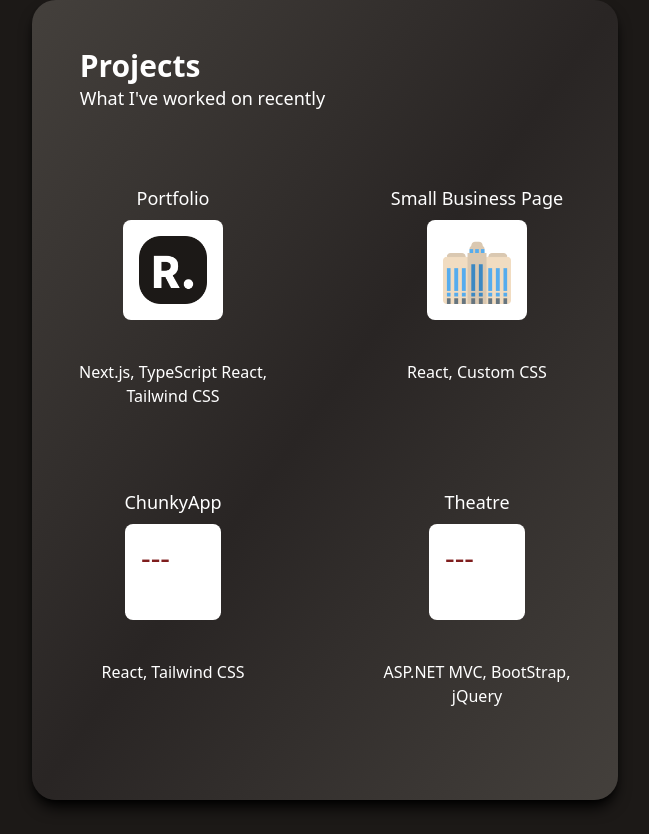
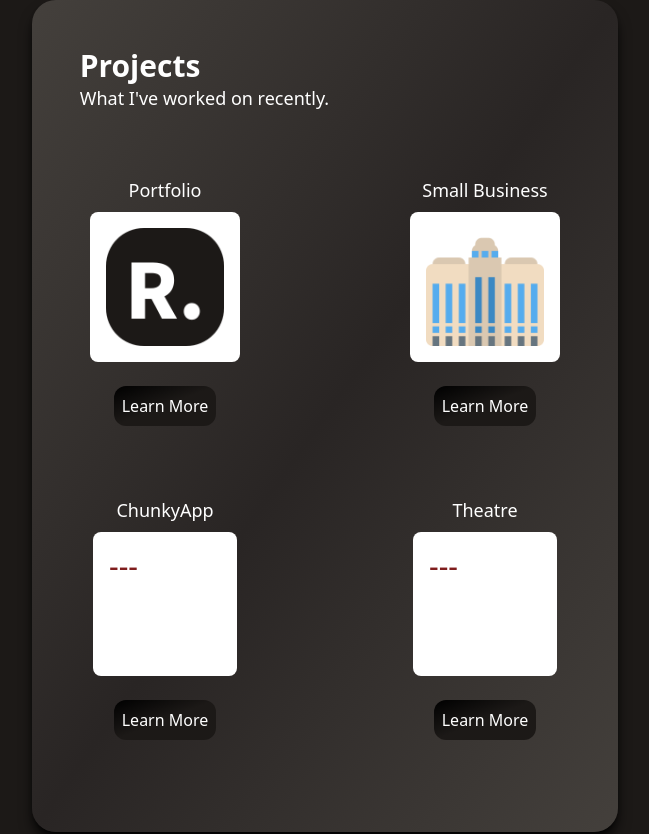
Before and after one commit to ramvilsil/portfolio, a Next.js app: page / in a window 1280 px wide. Shown: the part 912-1746 px from the top of the page, without its empty margins (315-964 px from the left). Built offline with nearby package versions, Linux system fonts and the light colour scheme.

Commit message:
updated projects/project section (#1)
- added redirect buttons to the projects section of the main page
- added rough draft of description texts
- added/modified subheaders on sections
- disabled user-select

```diff
--- a/components/About.tsx
+++ b/components/About.tsx
@@ -8,7 +8,7 @@ const About = () => {
             <div className="bg-gradient-to-br from-stone-700 via-stone-800 to-stone-700 text-white rounded-3xl p-8 shadow-lg shadow-black">
 
                 {/* Title */}
-                <h1 className="text-white w-max text-3xl m-4 font-semibold">About<div className="text-lg font-normal portrait:hidden">My backstory & what I wish to bring</div></h1>
+                <h1 className="text-white w-max text-3xl m-4 font-semibold">About<div className="text-lg font-normal portrait:hidden">My backstory & what I wish to bring.</div></h1>
 
                 <div className="flex items-center">
 
--- a/components/Contact.tsx
+++ b/components/Contact.tsx
@@ -45,7 +45,7 @@ const Contact = () => {
                                 <div className='flex flex-col py-2'>
                                     <label className='text-sm py-2 font-light'>Message</label>
                                     <textarea
-                                        className='border-2 rounded-lg p-3 text-stone-900'
+                                        className='border-2 rounded-lg p-3 text-stone-900 resize-none'
                                         rows={10}
                                         name='message'
                                     ></textarea>
--- a/components/Projects.tsx
+++ b/components/Projects.tsx
@@ -12,87 +12,77 @@ const Projects = () => {
             <div className="bg-gradient-to-br from-stone-700 via-stone-800 to-stone-700 rounded-3xl p-8 shadow-lg shadow-black">
 
                 {/* Title */}
-                <h1 className="text-white w-max rounded-lg text-3xl m-4 mb-12 font-semibold">Projects<div className="text-lg font-normal portrait:hidden">What I've worked on recently</div></h1>
+                <h1 className="text-white w-max rounded-lg text-3xl m-4 mb-12 font-semibold">Projects<div className="text-lg font-normal portrait:hidden">What I've worked on recently.</div></h1>
 
-
-                {/* Might be better to switch to grid instead of flex to add more rows */}
                 <div className="flex justify-evenly items-center flex-col ">
 
+                    {/* Wide Screens -  Row 1 */}
                     <div className="flex portrait:flex-col">
 
-                        <Link href='projects/portfolio'>
+                        {/* Wide Screens -  Column 1 */}
+                        <div className="w-72 h-72 text-white m-4 flex flex-col items-center">
 
-                            <div className="w-72 h-72 text-white rounded-2xl p-4 flex flex-col items-center hover:bg-gradient-to-br from-black via-stone-900 to-stone-900 m-2">
+                            <div className="text-lg">Portfolio</div>
 
-                                <div className="text-lg">Portfolio</div>
+                            <Image className='bg-white rounded-lg m-2 p-4' height={150} src={Project1Thumb} alt='/'/>
 
-                                <Image className='bg-white rounded-lg m-2 p-4' height={100} src={Project1Thumb} alt='/'/>
+                            <Link href='projects/portfolio'>
 
-                                <div className="text-center rounded-lg m-8 font-light">
-                                    Next.js, TypeScript React, Tailwind CSS
-                                </div>
+                                <div className="bg-gradient-to-br from-black via-stone-900 to-stone-900 p-2 pt-2 pb-2 m-4 rounded-xl hover:opacity-60">Learn More</div>
 
-                            </div>
+                            </Link>
 
-                        </Link>
+                        </div>
 
-                        <hr className="hidden portrait:flex m-4"></hr>
+                        {/* Wide Screens -  Column 2 */}
+                        <div className="w-72 h-72 text-white m-4 flex flex-col items-center">
 
-                        <Link href='projects/small-business'>
+                            <div className="text-lg">Small Business</div>
 
-                            <div className="w-72 h-72 text-white rounded-2xl p-4 flex flex-col items-center hover:bg-gradient-to-br from-black via-stone-900 to-stone-900 m-2">
+                            <Image className='bg-white rounded-lg m-2 p-4' height={150} src={Project2Thumb} alt='/'/>
 
-                                <div className="text-lg">Small Business Page</div>
+                            <Link href='projects/small-business'>
 
-                                <Image className='bg-white rounded-lg m-2 p-4' height={100} src={Project2Thumb} alt='/'/>
+                                <div className="bg-gradient-to-br from-black via-stone-900 to-stone-900 p-2 pt-2 pb-2 m-4 rounded-xl hover:opacity-60">Learn More</div>
 
-                                <div className="text-center rounded-lg m-8 font-light">
-                                    React, Custom CSS
-                                </div>
+                            </Link>
 
-                            </div>
-
-                        </Link>
+                        </div>
 
                     </div>
 
+                    {/* Wide Screens -  Row 2 */}
                     <div className="flex portrait:flex-col">
 
-                        <hr className="hidden portrait:flex m-4"></hr>
+                        {/* Wide Screens -  Column 2 */}
+                        <div className="w-72 h-72 text-white m-4 flex flex-col items-center">
 
-                        <Link href='projects/portfolio'>
+                            <div className="text-lg">ChunkyApp</div>
 
-                            <div className="w-72 h-72 text-white rounded-2xl p-4 flex flex-col items-center hover:bg-gradient-to-br from-black via-stone-900 to-stone-900 m-2">
+                            <div className='bg-white rounded-lg m-2 p-4 h-36 w-36 text-red-900 text-3xl'>---</div>
 
-                                <div className="text-lg">ChunkyApp</div>
+                            <Link href='/'>
 
-                                <div className='bg-white rounded-lg m-2 p-4 h-24 w-24 text-red-900 text-3xl'>---</div>
+                                <div className="bg-gradient-to-br from-black via-stone-900 to-stone-900 p-2 pt-2 pb-2 m-4 rounded-xl hover:opacity-60">Learn More</div>
 
-                                <div className="text-center rounded-lg m-8 font-light">
-                                    React, Tailwind CSS
-                                </div>
+                            </Link>
 
-                            </div>
+                        </div>
 
-                        </Link>
+                        {/* Wide Screens -  Column 2 */}
+                        <div className="w-72 h-72 text-white m-4 flex flex-col items-center">
 
-                        <hr className="hidden portrait:flex m-4"></hr>
+                            <div className="text-lg">Theatre</div>
 
-                        <Link href='projects/theatre'>
+                            <div className='bg-white rounded-lg m-2 p-4 h-36 w-36 text-red-900 text-3xl'>---</div>
 
-                            <div className="w-72 h-72 text-white rounded-2xl p-4 flex flex-col items-center hover:bg-gradient-to-br from-black via-stone-900 to-stone-900 m-2">
+                            <Link href='projects/theatre'>
 
-                                <div className="text-lg">Theatre</div>
+                                <div className="bg-gradient-to-br from-black via-stone-900 to-stone-900 p-2 pt-2 pb-2 m-4 rounded-xl hover:opacity-60">Learn More</div>
 
-                                <div className='bg-white rounded-lg m-2 p-4 h-24 w-24 text-red-900 text-3xl'>---</div>
+                            </Link>
 
-                                <div className="text-center rounded-lg m-8 font-light">
-                                    ASP.NET MVC, BootStrap, jQuery
-                                </div>
-
-                            </div>
-
-                        </Link>
+                        </div>
 
                     </div>
 
--- a/pages/projects/small-business.tsx
+++ b/pages/projects/small-business.tsx
@@ -18,7 +18,7 @@ const SmallBusiness = () => {
 
                     </div>
 
-                    <Project title='Business' projectImage='/assets/business.png' projectLink="https://business-website-one.vercel.app" projectSourceLink="https://github.com/ramvilsil/business-webpage" />
+                    <Project title='Business' projectImage='/assets/business.png' projectLink="https://business-website-one.vercel.app" projectSourceLink="https://github.com/ramvilsil/business-webpage" techInfo="React JS"/>
 
 
 
@@ -31,8 +31,17 @@ const SmallBusiness = () => {
 
                             <div className="p-4 font-light">
 
-                            Built with React, custom CSS <br></br><br></br>
+                            Why I built this project - Improve front end skills, mobile responsivness, learn how to create a
+                            hamburger icon, practice positioning elements, gain familiarity wtih React
 
+                            <br></br><br></br>
+
+                            What I enjoyed - Helped ready me to improve my portfolio site
+
+                            <br></br><br></br>
+
+                            Inspiration for this project - Creating a simple mobile responsive webpage,
+                            with a navbar, home, about, contact, and footer
 
                             </div>
 
--- a/pages/projects/theatre.tsx
+++ b/pages/projects/theatre.tsx
@@ -18,9 +18,7 @@ const Theatre = () => {
 
                     </div>
 
-                    <Project title='Theatre' projectImage='/assets/favicon.png' projectLink="https://github.com/ramvilsil/" projectSourceLink="https://github.com/ramvilsil/"/>
-
-
+                    <Project title='Theatre' projectImage='/assets/favicon.png' projectLink="https://github.com/ramvilsil/" projectSourceLink="https://github.com/ramvilsil/" techInfo='React JS / Tailwind CSS'/>
 
                     <div className="bg-gradient-to-br from-stone-700 via-stone-800 to-stone-700 text-white rounded-3xl p-8 mt-12 mb-16 w-11/12 shadow-lg shadow-black">
 
--- a/styles/globals.css
+++ b/styles/globals.css
@@ -5,6 +5,7 @@
 
 html {
     scroll-behavior: smooth;
+    user-select: none;
 }
 
 body {
```
Also changed, not shown: components/projects/Project.tsx (+6 -6 lines), pages/projects/portfolio.tsx (+24 -2 lines).
